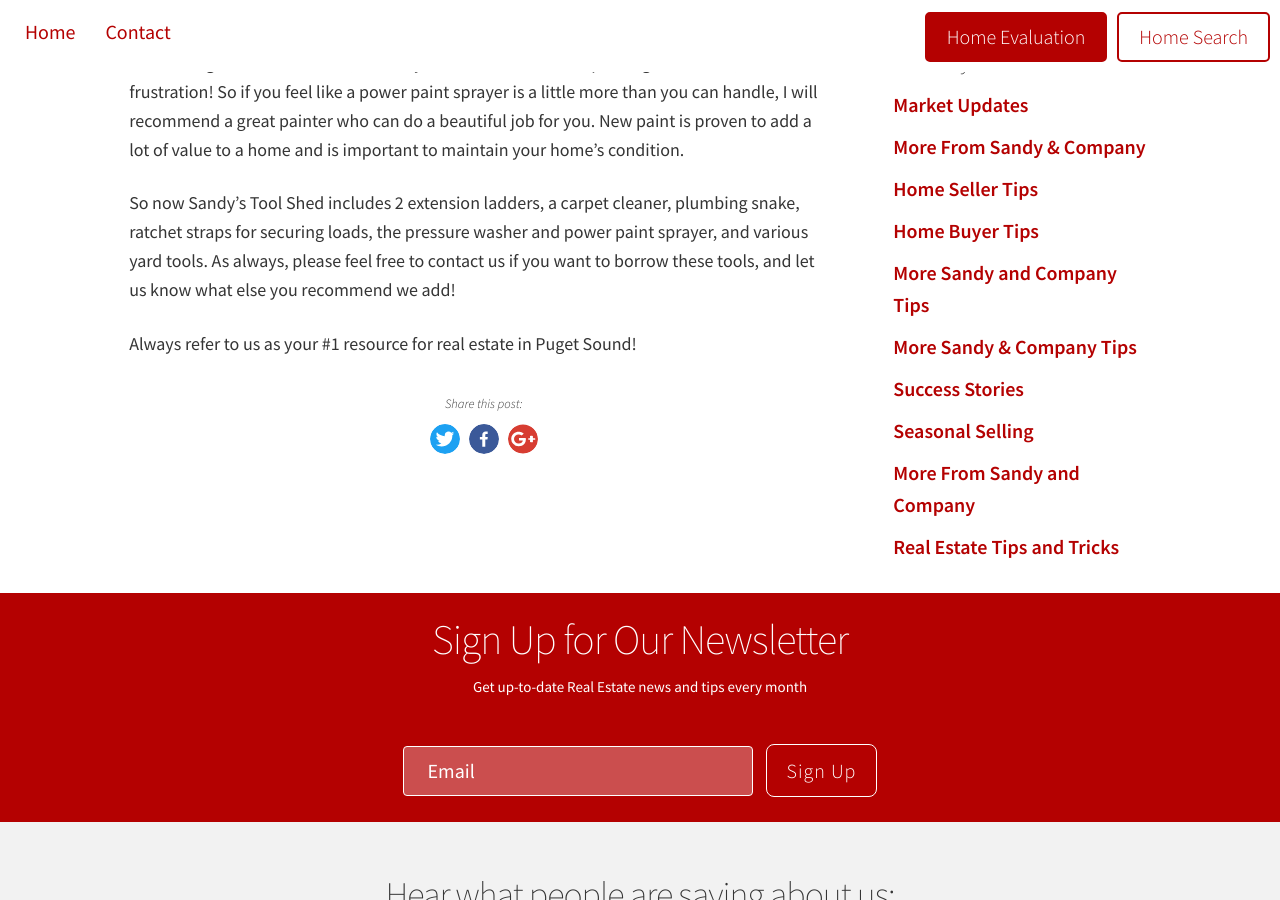
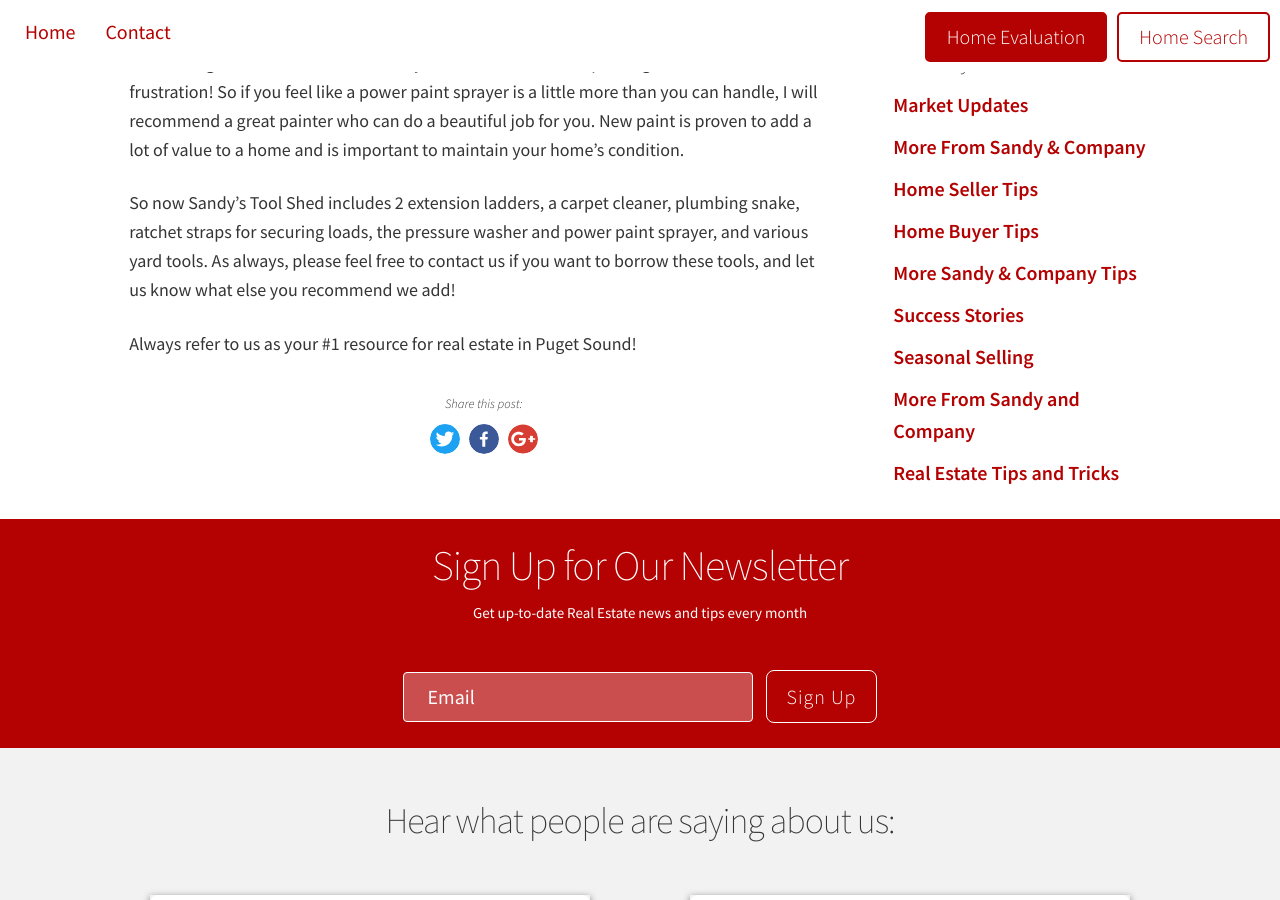
Before and after one commit to Vyral/sandy-eagon-blog, a Jekyll site: the page built from _posts/2015-08-10-puget-sound-real-estate-tools-for-rent.md, in a window 1280 px wide and 900 px high, scrolled down 1334 px. Built offline with Jekyll 4.4.1, drawn with Linux system fonts in a browser that asks for light colours; nearby versions of some CDN libraries.

Commit message:
Updated '_posts/2015-08-10-puget-sound-real-estate-tools-for-rent.md' via CloudCannon

```diff
--- a/_posts/2015-08-10-puget-sound-real-estate-tools-for-rent.md
+++ b/_posts/2015-08-10-puget-sound-real-estate-tools-for-rent.md
@@ -4,7 +4,7 @@
 date: '2015-08-10T12:56:00.002-07:00'
 author: Vyral Admin
 tags:
-- More Sandy and Company Tips
+- More From Sandy & Company
 modified_time: '2015-09-01T06:29:34.308-07:00'
 excerpt:
 enclosure:
```
